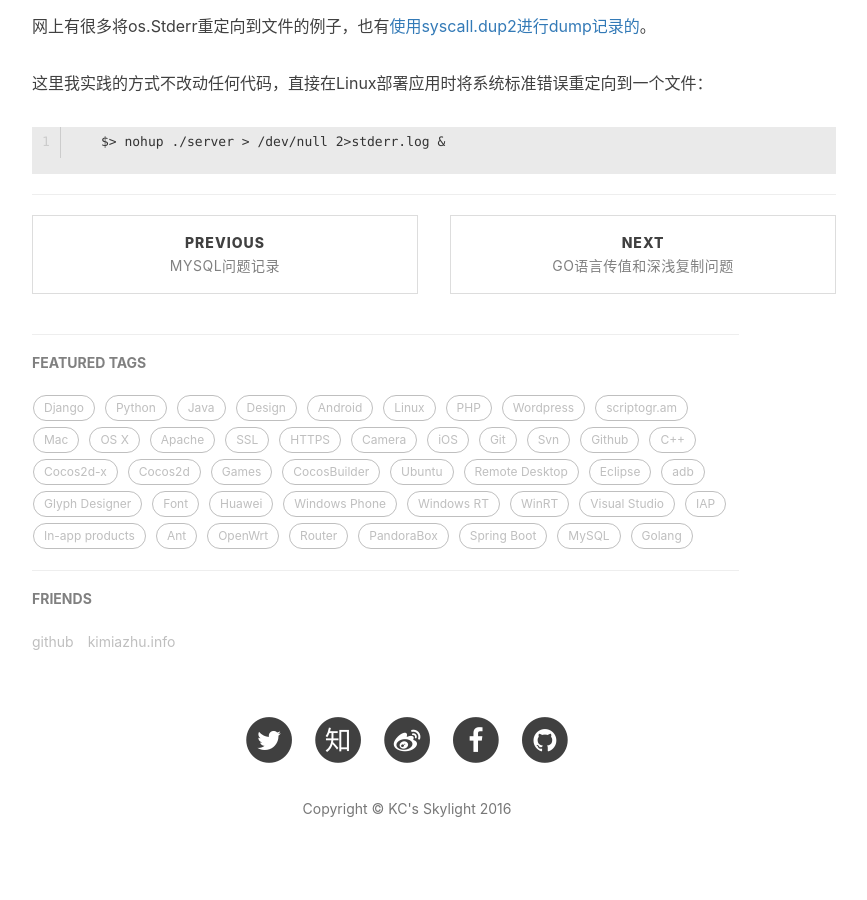
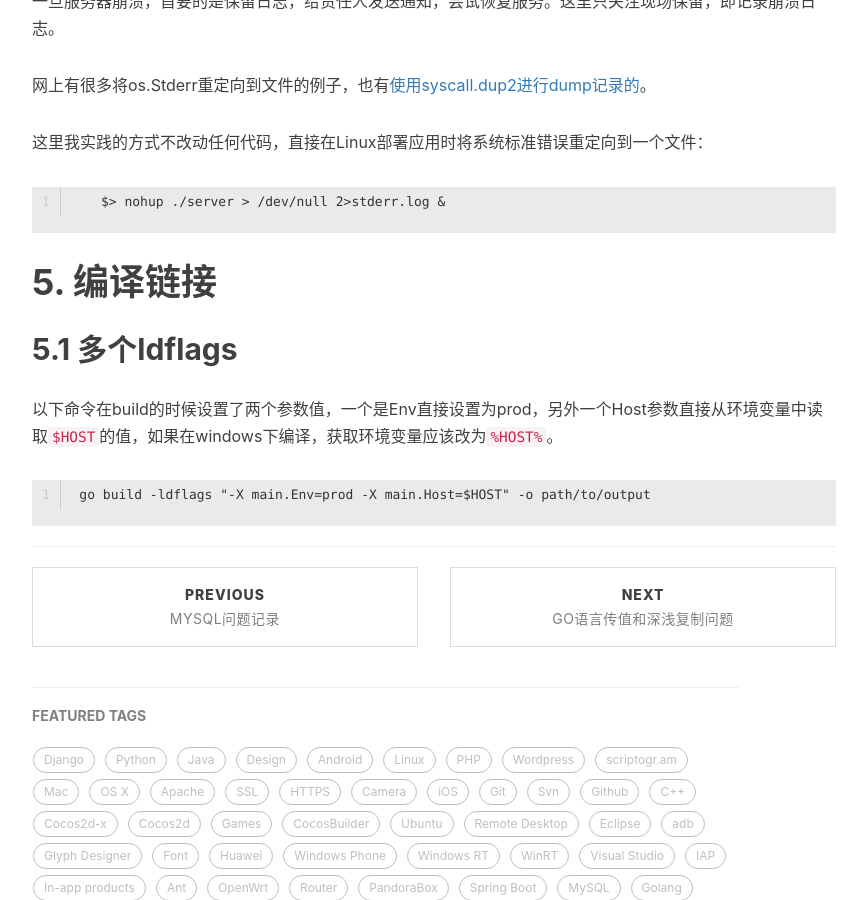
Before and after one commit to kimiazhu/kimiazhu.github.io, a Jekyll site: the page built from _posts/2016-02-29-golang_faq.markdown, in a window 1280 px wide and 900 px high, scrolled down 4865 px. Shown: the whole window, without its empty margins (233-1100 px from the left). Built offline with Jekyll 4.4.1, drawn with Linux system fonts in a browser that asks for light colours; nearby versions of some CDN libraries; comment, search, counter and statistics services are not loaded.

Commit message:
add ldflags

````diff
--- a/_posts/2016-02-29-golang_faq.markdown
+++ b/_posts/2016-02-29-golang_faq.markdown
@@ -177,3 +177,13 @@ func DumpBodyAsBytes(req *http.Request) (copy []byte, err error) {
 这里我实践的方式不改动任何代码，直接在Linux部署应用时将系统标准错误重定向到一个文件：
 
 	$> nohup ./server > /dev/null 2>stderr.log &
+
+
+# 5. 编译链接
+
+## 5.1 多个ldflags
+
+以下命令在build的时候设置了两个参数值，一个是Env直接设置为prod，另外一个Host参数直接从环境变量中读取`$HOST`的值，如果在windows下编译，获取环境变量应该改为`%HOST%`。
+```go
+go build -ldflags "-X main.Env=prod -X main.Host=$HOST" -o path/to/output
+```
````
